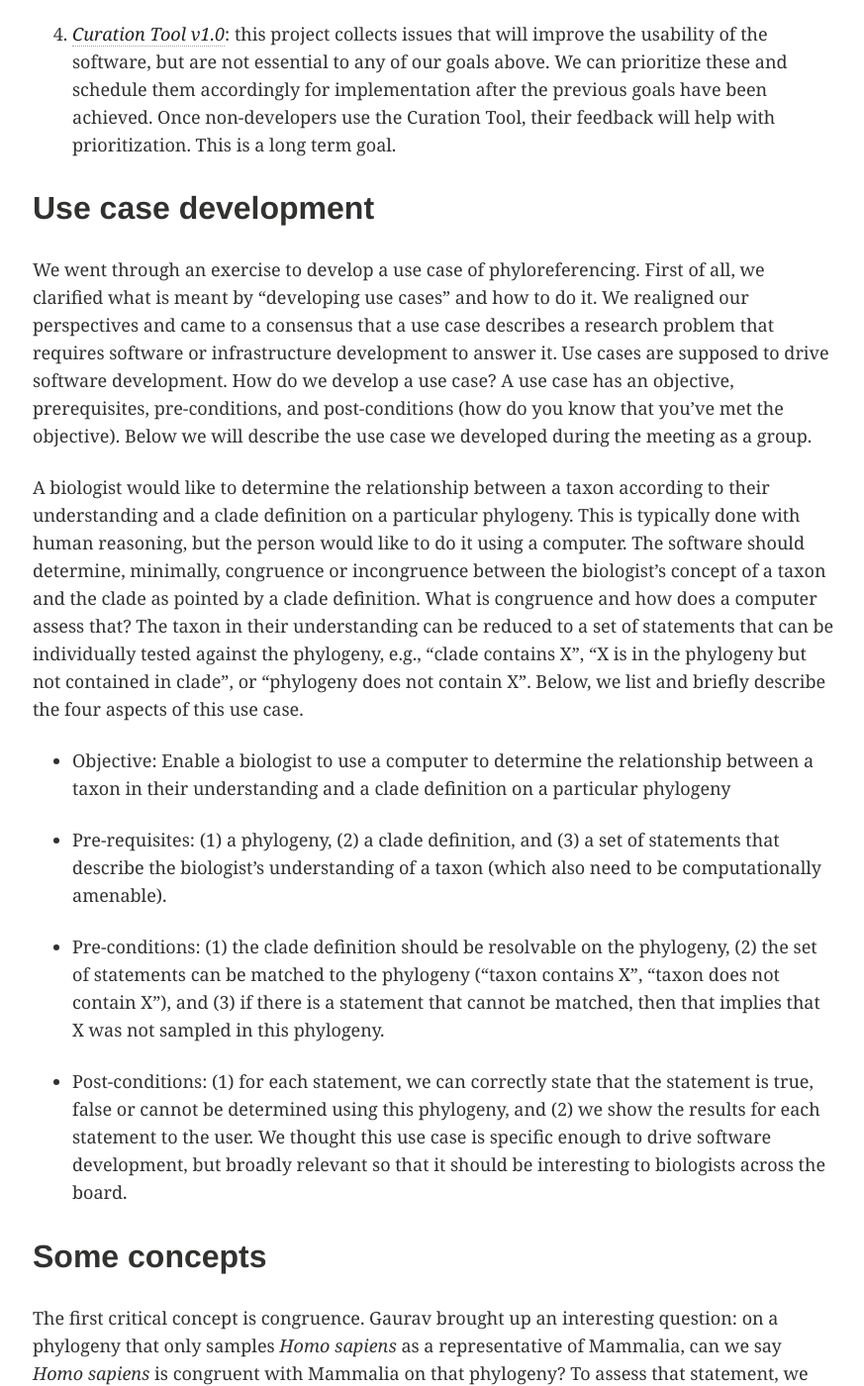
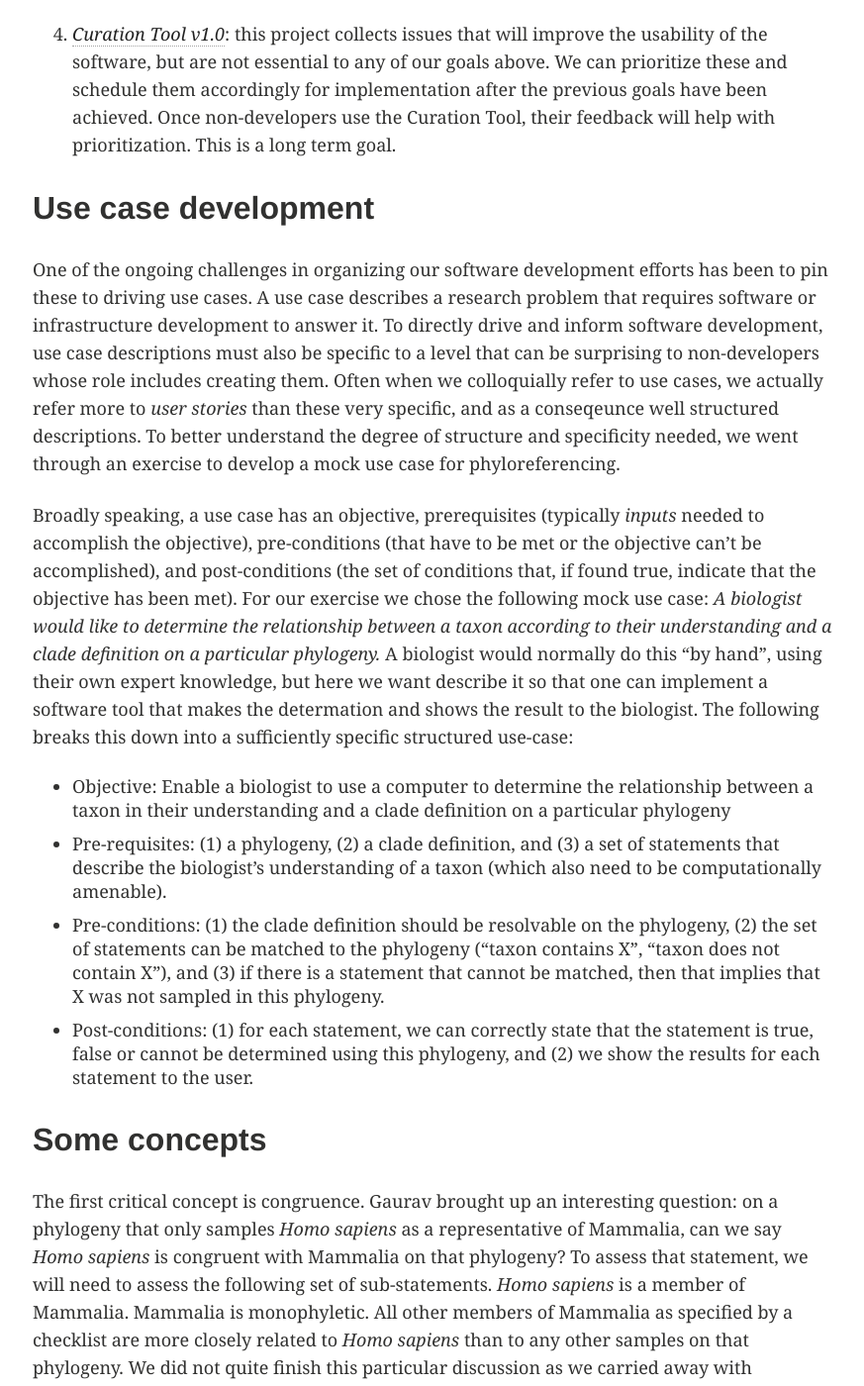
Before and after one commit to phyloref/phyloref.github.io, a Jekyll site: the page built from _posts/blog/2018-03-23-Third-face-to-face-project-meeting.md, in a window 1280 px wide and 1400 px high, scrolled down 4234 px. Shown: the whole window at 99% size, without its empty margins (63-936 px from the left). Built offline with Jekyll 4.4.1, drawn with Linux system fonts in a browser that asks for light colours; our own code applies the rules of GitHub Pages for plain Markdown files; comment, search, counter and statistics services are not loaded.

Commit message:
Edits for section Use case development

```diff
--- a/_posts/blog/2018-03-23-Third-face-to-face-project-meeting.md
+++ b/_posts/blog/2018-03-23-Third-face-to-face-project-meeting.md
@@ -56,17 +56,14 @@ Immediately though our software development goal is to provide project members w
 4. *[Curation Tool v1.0]*: this project collects issues that will improve the usability of the software, but are not essential to any of our goals above. We can prioritize these and schedule them accordingly for implementation after the previous goals have been achieved. Once non-developers use the Curation Tool, their feedback will help with prioritization. This is a long term goal.
 
 ## Use case development
-We went through an exercise to develop a use case of phyloreferencing. First of all, we clarified what is meant by "developing use cases" and how to do it. We realigned our perspectives and came to a consensus that a use case describes a research problem that requires software or infrastructure development to answer it. Use cases are supposed to drive software development. How do we develop a use case? A use case has an objective, prerequisites, pre-conditions, and post-conditions (how do you know that you’ve met the objective). Below we will describe the use case we developed during the meeting as a group.
+One of the ongoing challenges in organizing our software development efforts has been to pin these to driving use cases. A use case describes a research problem that requires software or infrastructure development to answer it. To directly drive and inform software development, use case descriptions must also be specific to a level that can be surprising to non-developers whose role includes creating them. Often when we colloquially refer to use cases, we actually refer more to _user stories_ than these very specific, and as a conseqeunce well structured descriptions. To better understand the degree of structure and specificity needed, we went through an exercise to develop a mock use case for phyloreferencing.
 
-A biologist would like to determine the relationship between a taxon according to their understanding and a clade definition on a particular phylogeny. This is typically done with human reasoning, but the person would like to do it using a computer. The software should determine, minimally, congruence or incongruence between the biologist's concept of a taxon and the clade as pointed by a clade definition. What is congruence and how does a computer assess that? The taxon in their understanding can be reduced to a set of statements that can be individually tested against the phylogeny, e.g., “clade contains X”, “X is in the phylogeny but not contained in clade”, or “phylogeny does not contain X”. Below, we list and briefly describe the four aspects of this use case.
+Broadly speaking, a use case has an objective, prerequisites (typically _inputs_ needed to accomplish the objective), pre-conditions (that have to be met or the objective can't be accomplished), and post-conditions (the set of conditions that, if found true, indicate that the objective has been met).  For our exercise we chose the following mock use case: _A biologist would like to determine the relationship between a taxon according to their understanding and a clade definition on a particular phylogeny._ A biologist would normally do this "by hand", using their own expert knowledge, but here we want describe it so that one can implement a software tool that makes the determation and shows the result to the biologist. The following breaks this down into a sufficiently specific structured use-case:
 
 * Objective: Enable a biologist to use a computer to determine the relationship between a taxon in their understanding and a clade definition on a particular phylogeny
-
 * Pre-requisites: (1) a phylogeny, (2) a clade definition, and (3) a set of statements that describe the biologist’s understanding of a taxon (which also need to be computationally amenable).
-
 * Pre-conditions: (1) the clade definition should be resolvable on the phylogeny, (2) the set of statements can be matched to the phylogeny (“taxon contains X”, “taxon does not contain X”), and (3) if there is a statement that cannot be matched, then that implies that X was not sampled in this phylogeny.
-
-* Post-conditions: (1) for each statement, we can correctly state that the statement is true, false or cannot be determined using this phylogeny, and (2) we show the results for each statement to the user. We thought this use case is specific enough to drive software development, but broadly relevant so that it should be interesting to biologists across the board.
+* Post-conditions: (1) for each statement, we can correctly state that the statement is true, false or cannot be determined using this phylogeny, and (2) we show the results for each statement to the user.
 
 ## Some concepts
 The first critical concept is congruence. Gaurav brought up an interesting question: on a phylogeny that only samples *Homo sapiens* as a representative of Mammalia, can we say *Homo sapiens* is congruent with Mammalia on that phylogeny? To assess that statement, we will need to assess the following set of sub-statements. *Homo sapiens* is a member of Mammalia. Mammalia is monophyletic. All other members of Mammalia as specified by a checklist are more closely related to *Homo sapiens* than to any other samples on that phylogeny. We did not quite finish this particular discussion as we carried away with clarifying some other issues around traditional versus phylogeny-based monograph. We also talked about assessing congruence when taxon sampling differs between phylogenies. If two phylogenies each only contain two of the four major lineages of a taxon, say, Campanulaceae, we would not be able to determine the relationship of these two phylogenies (or the clades recovered as Campanulaceae on respective phylogenies). The second concept is "ambiguity". What do we mean when we say a phylogenetic clade definition is unambiguous? We asserted that phylogenetic clade definitions are unambiguous and can be resolved on a phylogeny unambiguously.
```
